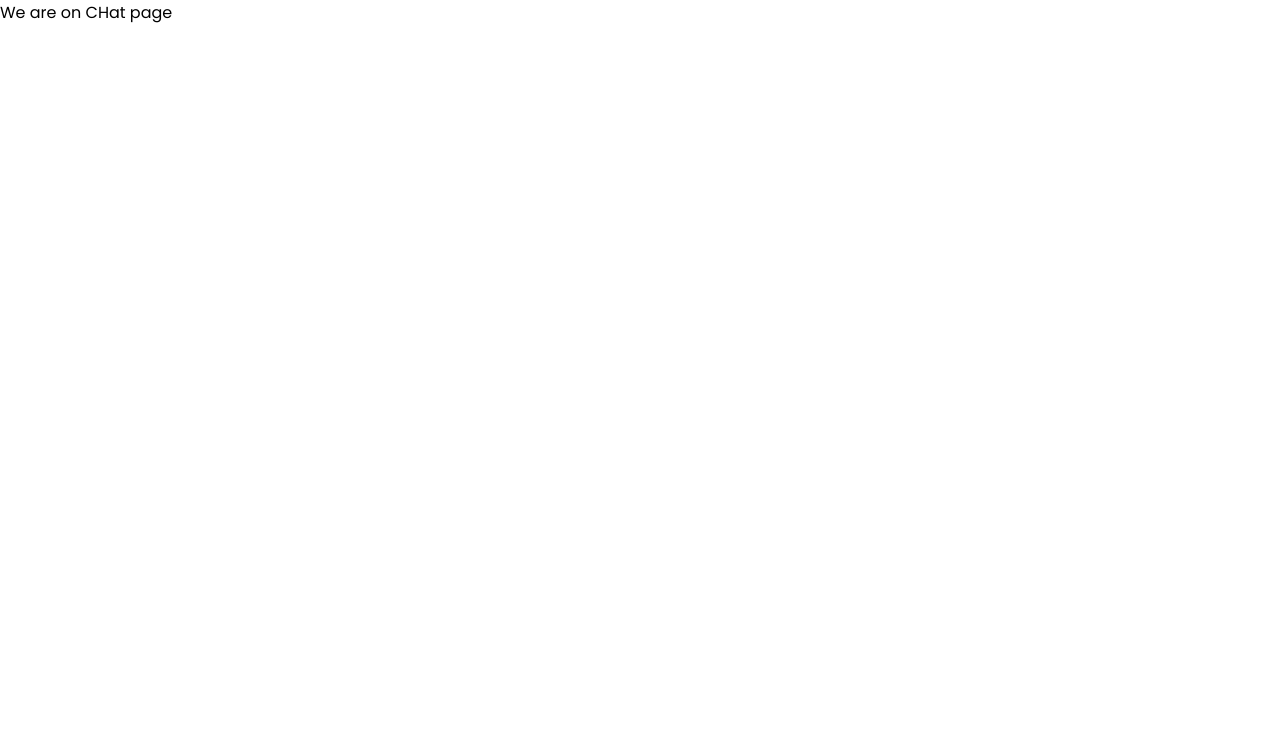
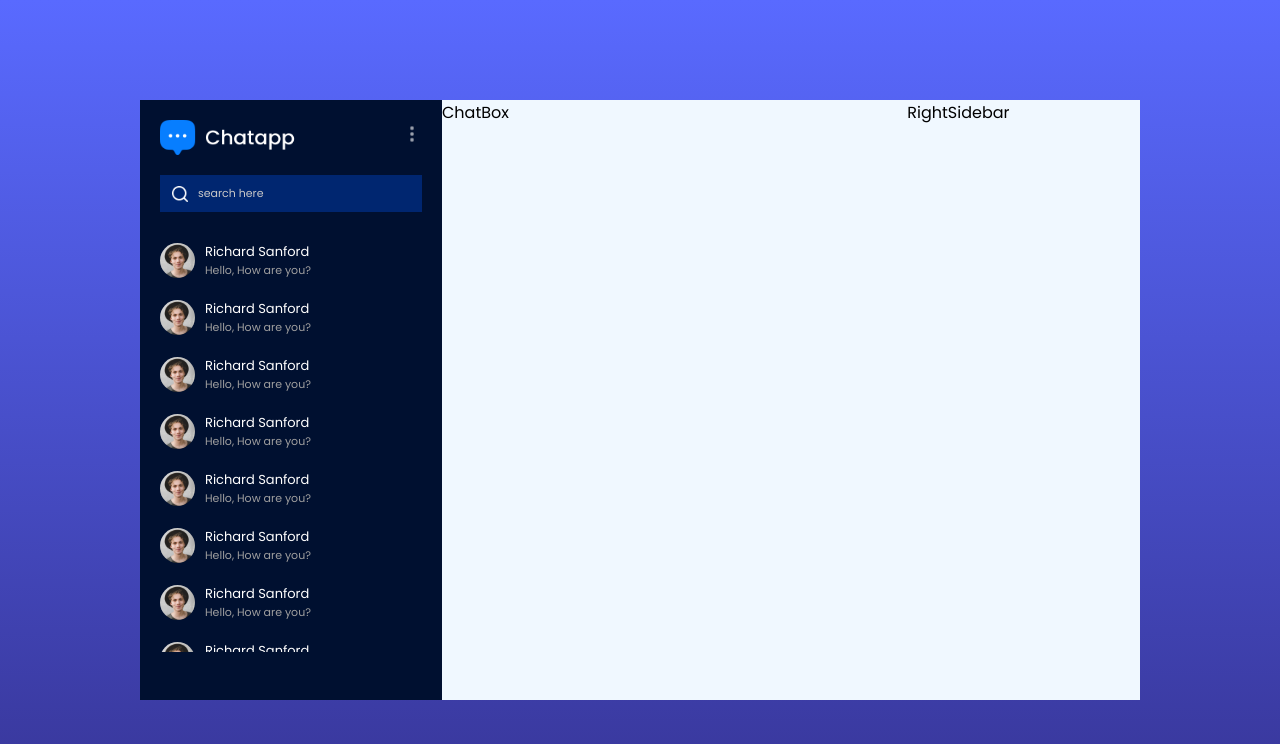
Before and after one commit to shreyshukla29/Chat-App, a React (Vite) app: page /chat in a window 1280 px wide. Shown: the top 744 px of the page. Built offline with nearby package versions, Linux system fonts and the light colour scheme; the HTML template or start-up script is replaced by a standard one.

Commit message:
complete ui  leftsidebar component

```diff
--- /dev/null
+++ b/src/components/ChatBox/ChatBox.jsx
@@ -0,0 +1,9 @@
+import './ChatBox.css';
+
+const ChatBox = () => {
+  return (
+    <div>ChatBox</div>
+  )
+}
+
+export default ChatBox
--- /dev/null
+++ b/src/components/LeftSidebar/LeftSidebar.css
@@ -0,0 +1,92 @@
+
+.ls{
+    background: #001030;
+    color:white;
+    height: 75vh;
+}
+
+.ls-top{
+    padding: 20px;
+
+}
+.ls-nav{
+    display: flex;
+    justify-content: space-between;
+    align-items: center;
+}
+
+.ls-nav .logo{
+    max-width: 140px;
+
+}
+.ls-nav .menu img{
+max-height: 20px;
+opacity: 0.6;
+cursor: pointer;
+}
+
+.ls-search{
+    background-color: #002670;
+    display: flex;
+    align-items: center;
+    padding: 10px 12px;
+    gap: 10px;
+    margin-top: 20px;
+}
+
+.ls-search img{
+    width: 16px;
+
+}
+
+.ls-search input{
+    background: transparent;
+    border: none;
+    outline: none;
+    color: wheat;
+    font-size: 11px;
+}
+
+.ls-search input::placeholder{
+    color: #c8c8c8;
+}
+
+.ls-list{
+    display: flex;
+    flex-direction: column;
+    height: 70%;
+    overflow-y: scroll;
+}
+
+.friends img{
+    width: 35px;
+    aspect-ratio: 1/1;
+    border-radius: 50%;
+}
+.friends{
+    display: flex;
+    align-items: center;
+    gap: 10px;
+    padding: 10px 20px;
+    cursor: pointer;
+    font-size: 13px;
+}
+.friends div{
+    display: flex;
+    flex-direction: column;
+
+}
+
+.friends span{
+    color: #9f9f9f;
+    font-size: 11px;
+}
+
+.friends:hover{
+    background-color: #077EFF;
+
+}
+
+.friends:hover span{
+    color:white
+}
--- /dev/null
+++ b/src/components/LeftSidebar/LeftSidebar.jsx
@@ -0,0 +1,39 @@
+import './LeftSidebar.css'
+import assets from './../../assets/assets';
+
+const LeftSidebar = () => {
+  return (
+    <div className="ls">
+      <div className="ls-top">
+        <div className="
+        ls-nav">
+          <img src={assets.logo} alt="logo"
+          className="logo"/>
+          <div className="menu">
+            <img src={assets.menu_icon} alt="" />
+          </div>
+
+        </div>
+        <div className="ls-search">
+          <img src={assets.search_icon} alt="" />
+          <input type="text" placeholder="search here" />
+        </div>
+
+
+      </div>
+      <div className="ls-list">
+         {Array(12).fill("").map((item,index)=>(
+           <div key={index} className="friends">
+           <img src={assets.profile_img} alt="" />
+           <div>
+             <p> Richard Sanford</p>
+             <span>Hello, How are you?</span>
+           </div>
+         </div>
+         ))}
+          </div>
+    </div>
+  )
+}
+
+export default LeftSidebar
--- /dev/null
+++ b/src/components/RightSidebar/RightSidebar.jsx
@@ -0,0 +1,9 @@
+import  './RightSidebar.css'
+
+const RightSidebar = () => {
+  return (
+    <div>RightSidebar</div>
+  )
+}
+
+export default RightSidebar
--- a/src/index.css
+++ b/src/index.css
@@ -7,3 +7,7 @@
   box-sizing:border-box;
   font-family: Poppins;
 }
+
+::-webkit-scrollbar{
+  display: none;
+}
--- a/src/pages/Chat/Chat.css
+++ b/src/pages/Chat/Chat.css
@@ -0,0 +1,16 @@
+.chat {
+    min-height: 100vh;
+    background: linear-gradient(#596AFF , #383699);
+    ;
+    display: grid;
+    place-items: center;
+
+}
+.chat-container{
+    width: 95%;
+    height: 75vh;
+    max-width: 1000px;
+    background-color:aliceblue ;
+    display: grid;
+    grid-template-columns: 1fr 2fr 1fr;
+}
--- a/src/pages/Chat/Chat.jsx
+++ b/src/pages/Chat/Chat.jsx
@@ -1,7 +1,16 @@
 import  './Chat.css'
+import LeftSidebar from './../../components/LeftSidebar/LeftSidebar';
+import ChatBox from './../../components/ChatBox/ChatBox';
+import RightSidebar from './../../components/RightSidebar/RightSidebar';
 
 export const Chat = () => {
   return (
-    <div>We are on CHat page</div>
+    <div className="chat">
+      <div className="chat-container">
+        <LeftSidebar/>
+        <ChatBox/>
+        <RightSidebar/>
+      </div>
+    </div>
   )
 }
```
Also changed, not shown: src/components/ChatBox/ChatBox.css (added), src/components/RightSidebar/RightSidebar.css (added), 1 other file (tests, documents, lock files or other folders).
